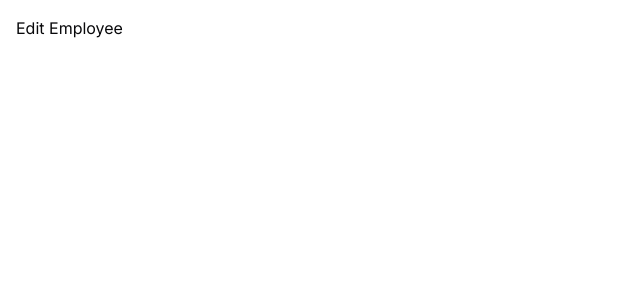
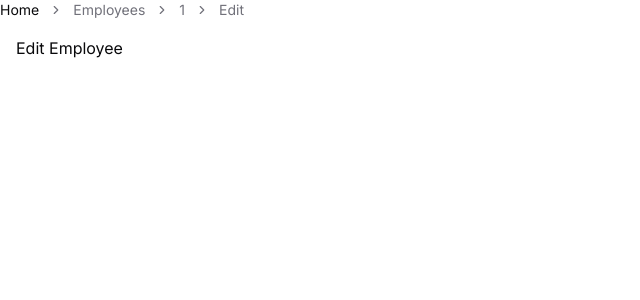
Before and after one commit to carcutter/FrontendChallenge, a Next.js app: page /employee/1/edit in a window 1280 px wide. Shown: the top 300 px of the page, without its empty margins (0-640 px from the left). Built offline with nearby package versions, Linux system fonts and the light colour scheme.

Commit message:
feat: ✨ Add basic breadcrumb navigation

```diff
--- a/src/app/employee/[employeeId]/edit/page.tsx
+++ b/src/app/employee/[employeeId]/edit/page.tsx
@@ -1,10 +1,43 @@
 "use client";
 
-export default function EditEmployeePage() {
+import {
+  Breadcrumb,
+  BreadcrumbItem,
+  BreadcrumbLink,
+  BreadcrumbList,
+  BreadcrumbSeparator,
+} from "@/ui/components/breadcrumb";
+
+export default function EditEmployeePage({
+  params,
+}: {
+  params: { employeeId: string };
+}) {
   // TODO Implement edit / update employee page
   return (
-    <main className="flex h-screen flex-col items-start justify-start p-4">
-      Edit Employee
-    </main>
+    <>
+      <header>
+        <Breadcrumb>
+          <BreadcrumbList>
+            <BreadcrumbItem>
+              <BreadcrumbLink href="/">Home</BreadcrumbLink>
+            </BreadcrumbItem>
+            <BreadcrumbSeparator />
+            <BreadcrumbItem>Employees</BreadcrumbItem>
+            <BreadcrumbSeparator />
+            <BreadcrumbItem>
+              <BreadcrumbLink href={`/employee/${params.employeeId}`}>
+                {params.employeeId}
+              </BreadcrumbLink>
+            </BreadcrumbItem>
+            <BreadcrumbSeparator />
+            <BreadcrumbItem>Edit</BreadcrumbItem>
+          </BreadcrumbList>
+        </Breadcrumb>
+      </header>
+      <main className="flex h-screen flex-col items-start justify-start p-4">
+        Edit Employee
+      </main>
+    </>
   );
 }
--- a/src/app/employee/[employeeId]/page.tsx
+++ b/src/app/employee/[employeeId]/page.tsx
@@ -1,6 +1,13 @@
 "use client";
 
 import { useGetEmployeeById } from "@/domain/hooks/useGetEmployeeById.hook";
+import {
+  Breadcrumb,
+  BreadcrumbItem,
+  BreadcrumbLink,
+  BreadcrumbList,
+  BreadcrumbSeparator,
+} from "@/ui/components/breadcrumb";
 import EmployeeCard from "@/ui/components/EmployeeCard.component";
 import Link from "next/link";
 import { notFound } from "next/navigation";
@@ -30,6 +37,24 @@ export default function EmployeePage({
   }
 
   return (
+    <>
+      <header>
+        <Breadcrumb>
+          <BreadcrumbList>
+            <BreadcrumbItem>
+              <BreadcrumbLink href="/">Home</BreadcrumbLink>
+            </BreadcrumbItem>
+            <BreadcrumbSeparator />
+            <BreadcrumbItem>Employees</BreadcrumbItem>
+            <BreadcrumbSeparator />
+            <BreadcrumbItem>
+              <BreadcrumbLink href={`/employee/${employee.id}`}>
+                {employee.id}
+              </BreadcrumbLink>
+            </BreadcrumbItem>
+          </BreadcrumbList>
+        </Breadcrumb>
+      </header>
       <main className="flex h-screen flex-col items-start justify-start p-4 gap-4">
         <h1>Employee Details</h1>
         <EmployeeCard employee={employee} />
@@ -40,5 +65,6 @@ export default function EmployeePage({
           Edit
         </Link>
       </main>
+    </>
   );
 }
--- a/src/app/employee/create/page.tsx
+++ b/src/app/employee/create/page.tsx
@@ -5,6 +5,13 @@ import {
   CreateEmployeeParams,
   CreateEmployeeSchema,
 } from "@/domain/params/employee.param";
+import {
+  Breadcrumb,
+  BreadcrumbItem,
+  BreadcrumbLink,
+  BreadcrumbList,
+  BreadcrumbSeparator,
+} from "@/ui/components/breadcrumb";
 import { Button } from "@/ui/components/button";
 import {
   Form,
@@ -18,7 +25,11 @@ import { Input } from "@/ui/components/input";
 import { zodResolver } from "@hookform/resolvers/zod";
 import { useForm } from "react-hook-form";
 
-export default function EditEmployeePage() {
+export default function CreateEmployeePage({
+  params,
+}: {
+  params: { employeeId: string };
+}) {
   const form = useForm<CreateEmployeeParams>({
     resolver: zodResolver(CreateEmployeeSchema),
     defaultValues: {
@@ -38,6 +49,20 @@ export default function EditEmployeePage() {
   }
 
   return (
+    <>
+      <header>
+        <Breadcrumb>
+          <BreadcrumbList>
+            <BreadcrumbItem>
+              <BreadcrumbLink href="/">Home</BreadcrumbLink>
+            </BreadcrumbItem>
+            <BreadcrumbSeparator />
+            <BreadcrumbItem>Employees</BreadcrumbItem>
+            <BreadcrumbSeparator />
+            <BreadcrumbItem>Create</BreadcrumbItem>
+          </BreadcrumbList>
+        </Breadcrumb>
+      </header>
       <main className="flex h-screen flex-col items-start justify-start p-4">
         <h1 className="text-2xl">Create Employee</h1>
         <Form {...form}>
@@ -85,5 +110,6 @@ export default function EditEmployeePage() {
         {isSuccess ? <span>Success</span> : null}
         {isError ? <span>Error</span> : null}
       </main>
+    </>
   );
 }
--- a/src/app/page.tsx
+++ b/src/app/page.tsx
@@ -1,6 +1,13 @@
 "use client";
 
 import { useGetEmployeeList } from "@/domain/hooks/useGetEmployeeList.hook";
+import {
+  Breadcrumb,
+  BreadcrumbItem,
+  BreadcrumbLink,
+  BreadcrumbList,
+} from "@/ui/components/breadcrumb";
+import { Button } from "@/ui/components/button";
 import EmployeeCard from "@/ui/components/EmployeeCard.component";
 import Link from "next/link";
 
@@ -8,10 +15,22 @@ export default function Home() {
   const { data, isLoading, isError } = useGetEmployeeList();
 
   return (
+    <>
+      <header>
+        <Breadcrumb>
+          <BreadcrumbList>
+            <BreadcrumbItem>
+              <BreadcrumbLink href="/">Home</BreadcrumbLink>
+            </BreadcrumbItem>
+          </BreadcrumbList>
+        </Breadcrumb>
+      </header>
       <main className="flex h-screen flex-col items-start justify-start p-4 gap-4">
-      <h1>Employee List {data && <span>({data.length})</span>}</h1>
-      <Link className="border px-2 py-1 rounded-md" href={`/employee/create`}>
-        Create
+        <h1 className="text-2xl">
+          Employee List {data && <span>({data.length})</span>}
+        </h1>
+        <Link href={`/employee/create`}>
+          <Button variant="outline">Create</Button>
         </Link>
         {data && (
           <ol className="flex flex-col gap-2">
@@ -36,5 +55,6 @@ export default function Home() {
           </div>
         )}
       </main>
+    </>
   );
 }
--- a/src/data/datasources/employee.datasource.ts
+++ b/src/data/datasources/employee.datasource.ts
@@ -30,7 +30,6 @@ export default class EmployeeDatasource extends EmployeeDatasourceContract {
   public async createEmployee(
     params: CreateEmployeeParams
   ): Promise<EmployeeModel> {
-    console.log(params);
     const response = await fetch(`${this.baseUrl}/employees`, {
       method: "PUT",
       headers: {
```
Lines whose indentation alone changed are shown as unchanged.
